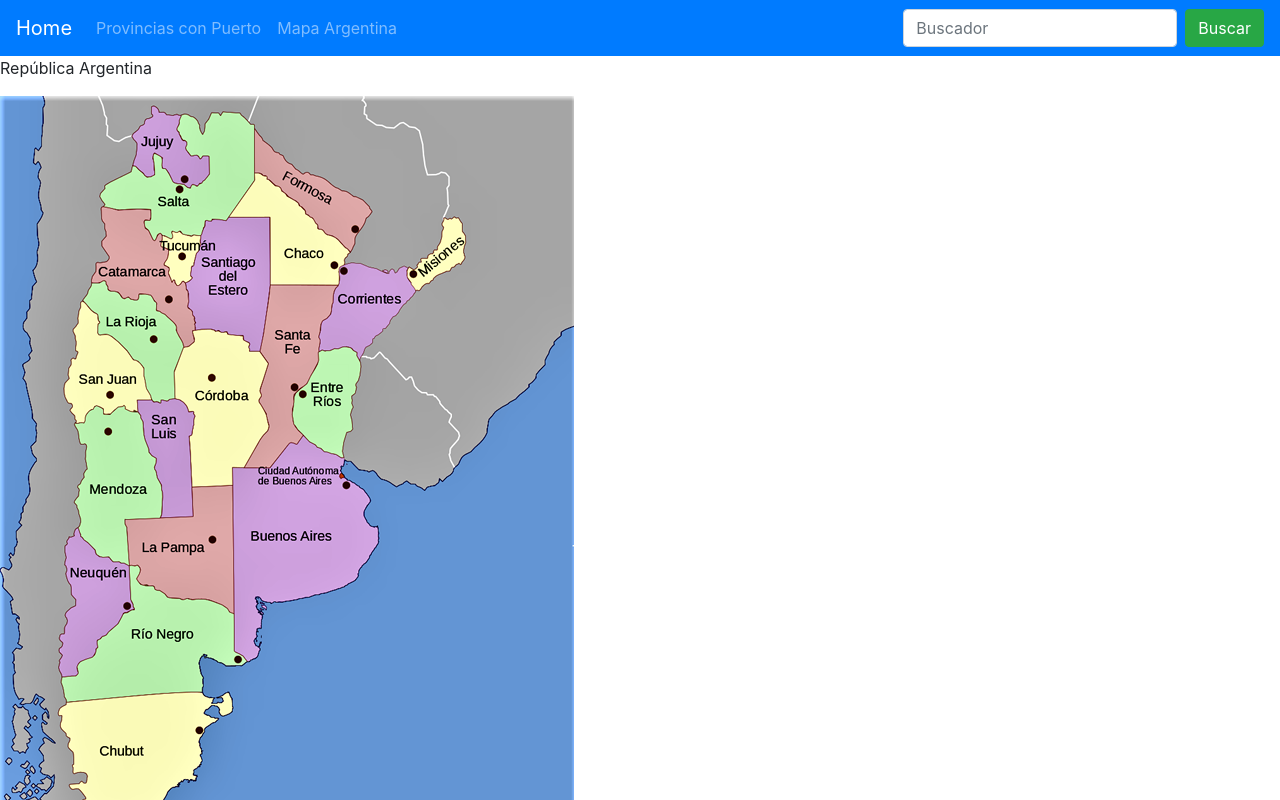
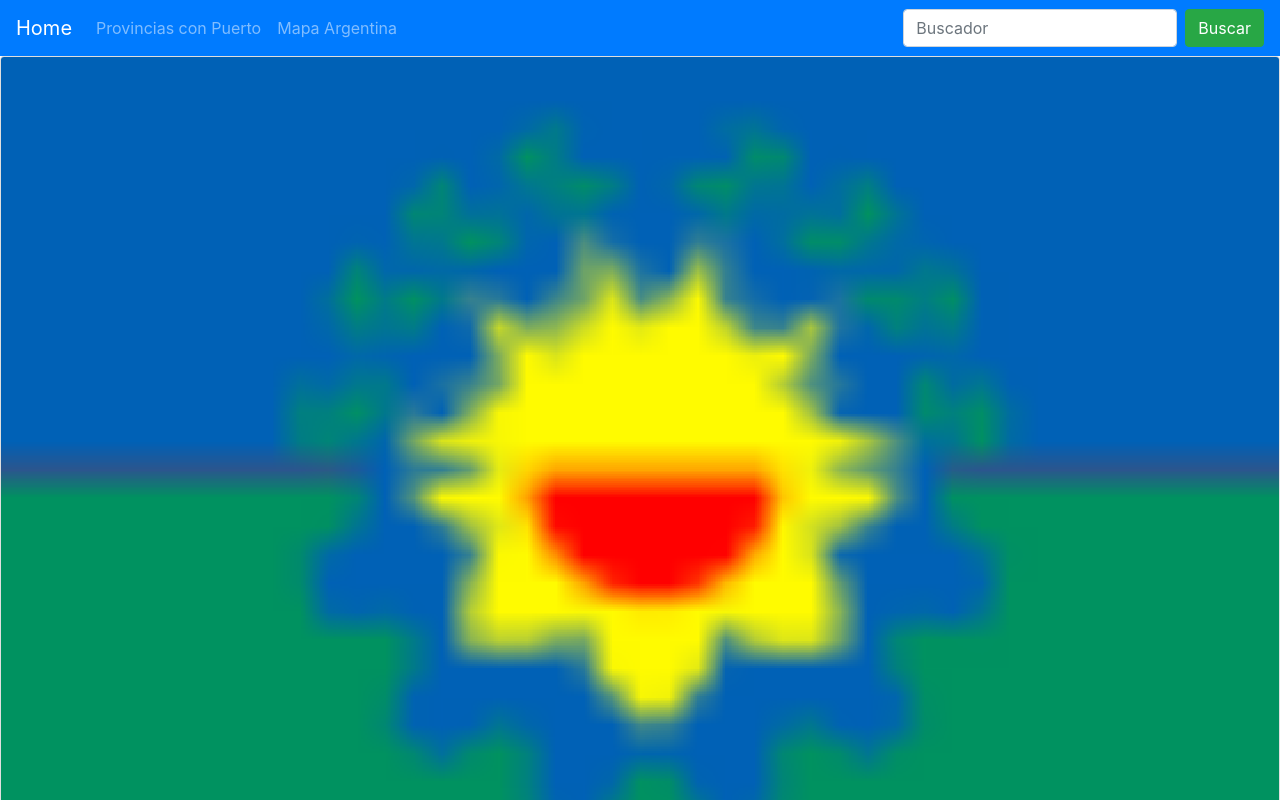
Before and after one commit to frocha19/parcial1Lab4, a React (Create React App) app: page /detalleProvincia/0 in a window 1280 px wide. Shown: the top 800 px of the page. Built offline with nearby package versions, Linux system fonts and the light colour scheme; the HTML template or start-up script is replaced by a standard one.

Commit message:
Fix Bug and Last Commit

```diff
--- a/src/App.js
+++ b/src/App.js
@@ -3,6 +3,7 @@ import { Switch, Route } from "react-router-dom";
 import Home from "./components/Home";
 import ProvinciasConPuerto from "./components/ProvinciasConPuerto";
 import MapaArgentina from "./components/MapaArgentina";
+import DetalleProvincia from "./components/DetalleProvincia";
 
 export default class App extends Component {
   render() {
@@ -14,7 +15,7 @@ export default class App extends Component {
           component={ProvinciasConPuerto}
         ></Route>
         <Route path="/mapa/argentina" component={MapaArgentina}></Route>
-        <Route path="/detalleProvincia/:id" component={MapaArgentina}></Route>
+        <Route path="/detalleProvincia/:id" component={DetalleProvincia}></Route>
         <Route exact path="/*" component={Home}></Route>
       </Switch>
     );
--- a/src/assets/css/index.css
+++ b/src/assets/css/index.css
@@ -20,6 +20,12 @@ code {
 
 .imagen {
   padding: 3%;
+  border-radius: 5% !important;
+}
+
+.imagenDetalle {
+  margin: 0 auto;
+  width: 100px !important;
   border-radius: 5% !important;
 }
 
--- a/src/components/DetalleProvincia.js
+++ b/src/components/DetalleProvincia.js
@@ -4,7 +4,7 @@ import Card from "react-bootstrap/Card";
 import Button from "react-bootstrap/Button";
 import MenuDeOpciones from "./MenuDeOpciones";
 
-export default class detalleAuto extends Component {
+export default class DetalleProvincia extends Component {
   constructor() {
     super();
     this.state = {
@@ -21,9 +21,9 @@ export default class detalleAuto extends Component {
         <MenuDeOpciones> </MenuDeOpciones>
         <Card className="tarjetaDetalle">
           <Card.Img
-            className="imagen"
+            className="imagenDetalle"
             variant="top"
-            src={require(`../assets/img/${provincia.imagen}`)}
+            src={require(`../assets/img/${provincia.bandera}`)}
           />
           <Card.Body>
             <Card.Text>
```
